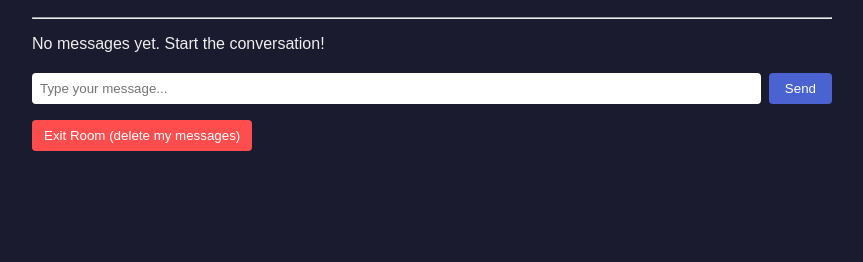
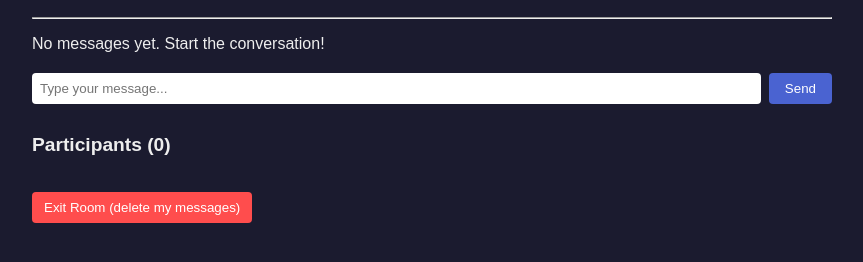
Before and after one commit to Subhash24521/app, a FastAPI app: template templates/chat_room.html in a window 1280 px wide. Shown: the part 125-387 px from the top of the page, without its empty margins (208-1071 px from the left). Run offline with FastAPI, Linux system fonts and the light colour scheme; the template is opened without the code that fills it, so the values that code supplies are empty; parts of the project's set-up code (start-up, migrations or seed data) failed here and were passed over.

Commit message:
hello guru

```diff
--- a/app/core/database.py
+++ b/app/core/database.py
@@ -3,7 +3,7 @@ from sqlalchemy import create_engine
 from sqlalchemy.ext.declarative import declarative_base
 from sqlalchemy.orm import sessionmaker, Session
 from dotenv import load_dotenv
-
+from app.settings import DATABASE_URL
 # Load .env file
 load_dotenv()
 
--- a/templates/chat_room.html
+++ b/templates/chat_room.html
@@ -52,6 +52,38 @@
     form button:hover {
       background: #3a50b0;
     }
+    .participants {
+      margin-top: 30px;
+    }
+    .participants h2 {
+      font-size: 1.2rem;
+      margin-bottom: 10px;
+    }
+    .participants ul {
+      list-style: none;
+      padding-left: 0;
+    }
+    .participants li {
+      margin-bottom: 8px;
+    }
+    .kick-button {
+      margin-left: 10px;
+      background: #ff5c5c;
+      color: white;
+      border: none;
+      padding: 4px 8px;
+      border-radius: 4px;
+      cursor: pointer;
+    }
+    .exit-button {
+      background: #ff4d4d;
+      color: white;
+      border: none;
+      padding: 8px 12px;
+      border-radius: 4px;
+      cursor: pointer;
+      margin-top: 16px;
+    }
   </style>
 </head>
 <body>
@@ -85,10 +117,27 @@
       <button type="submit">Send</button>
     </form>
 
-    <form action="/game-chat/{{ room.id }}/exit" method="post" style="margin-top: 16px;">
-      <button type="submit" style="background: #ff4d4d; color: white; border: none; padding: 8px 12px; border-radius: 4px; cursor: pointer;">
-        Exit Room (delete my messages)
-      </button>
+    <div class="participants">
+      <h2>Participants ({{ room.participants | length }})</h2>
+      <ul>
+        {% for participant in room.participants %}
+          <li>
+            <strong>{{ participant.user.username }}</strong>
+            {% if participant.user.id == room.created_by %}
+              <span style="color: #8fd3f4; font-size: 0.85rem;">(Owner)</span>
+            {% endif %}
+            {% if user.id == room.created_by and participant.user.id != user.id %}
+              <form method="post" action="/game-room/{{ room.id }}/kick/{{ participant.user.id }}" style="display:inline;">
+                <button type="submit" class="kick-button">Kick</button>
+              </form>
+            {% endif %}
+          </li>
+        {% endfor %}
+      </ul>
+    </div>
+
+    <form action="/game-chat/{{ room.id }}/exit" method="post">
+      <button type="submit" class="exit-button">Exit Room (delete my messages)</button>
     </form>
   </div>
 </body>
```
Also changed, not shown: alembic/versions/14a7c80b2e5d_gameroomuser.py (added, +42 -0 lines), app/db/models.py (+14 -0 lines), app/games/routes.py (+11 -14 lines), app/settings.py (added, +9 -0 lines), app/__init__.py (added), app/core/__init__.py (added), 1 other file.
